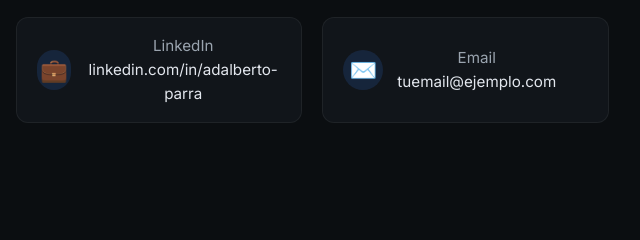
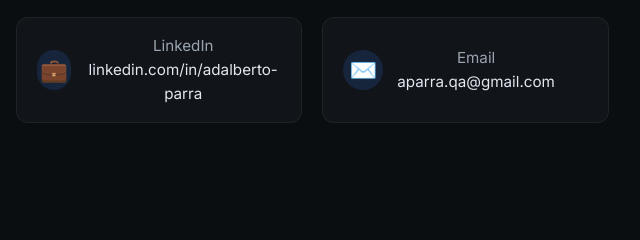
Before and after one commit to aparraut/testmindlab-portfolio, a plain HTML site: page index.html in a window 1280 px wide. Shown: the part 5583-5823 px from the top of the page, 481-1121 px from the left. Drawn offline with Linux system fonts and the light colour scheme.

Commit message:
fix: email correction

```diff
--- a/index.html
+++ b/index.html
@@ -334,11 +334,11 @@
       </a>
 
       <!-- Email -->
-      <a href="mailto:tuemail@ejemplo.com" class="contact-card">
+      <a href="mailto:aparra.qa@gmail.com" class="contact-card">
         <div class="contact-icon">✉️</div>
         <div class="contact-info">
           <span class="contact-label">Email</span>
-          <span class="contact-value">tuemail@ejemplo.com</span>
+          <span class="contact-value">aparra.qa@gmail.com</span>
         </div>
       </a>
 
```
